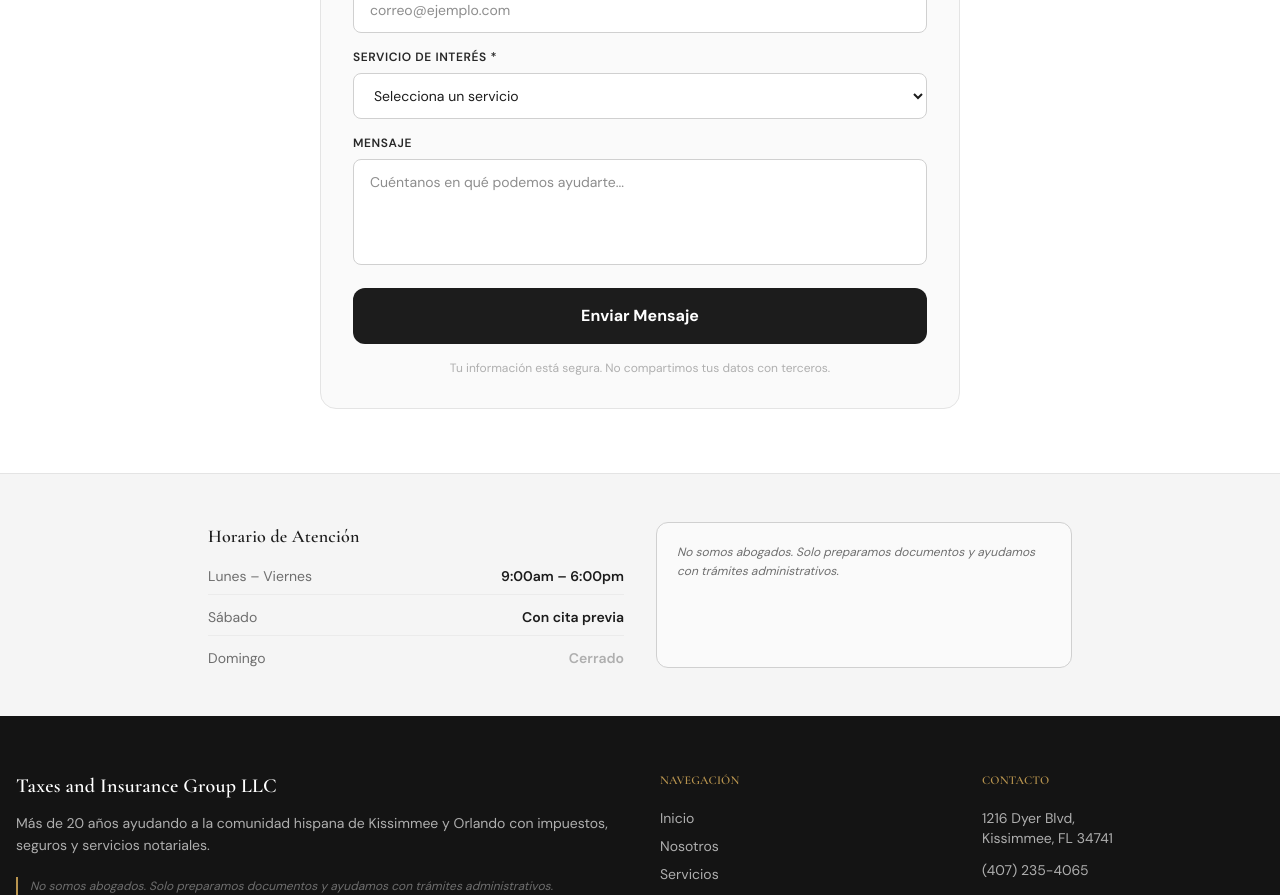
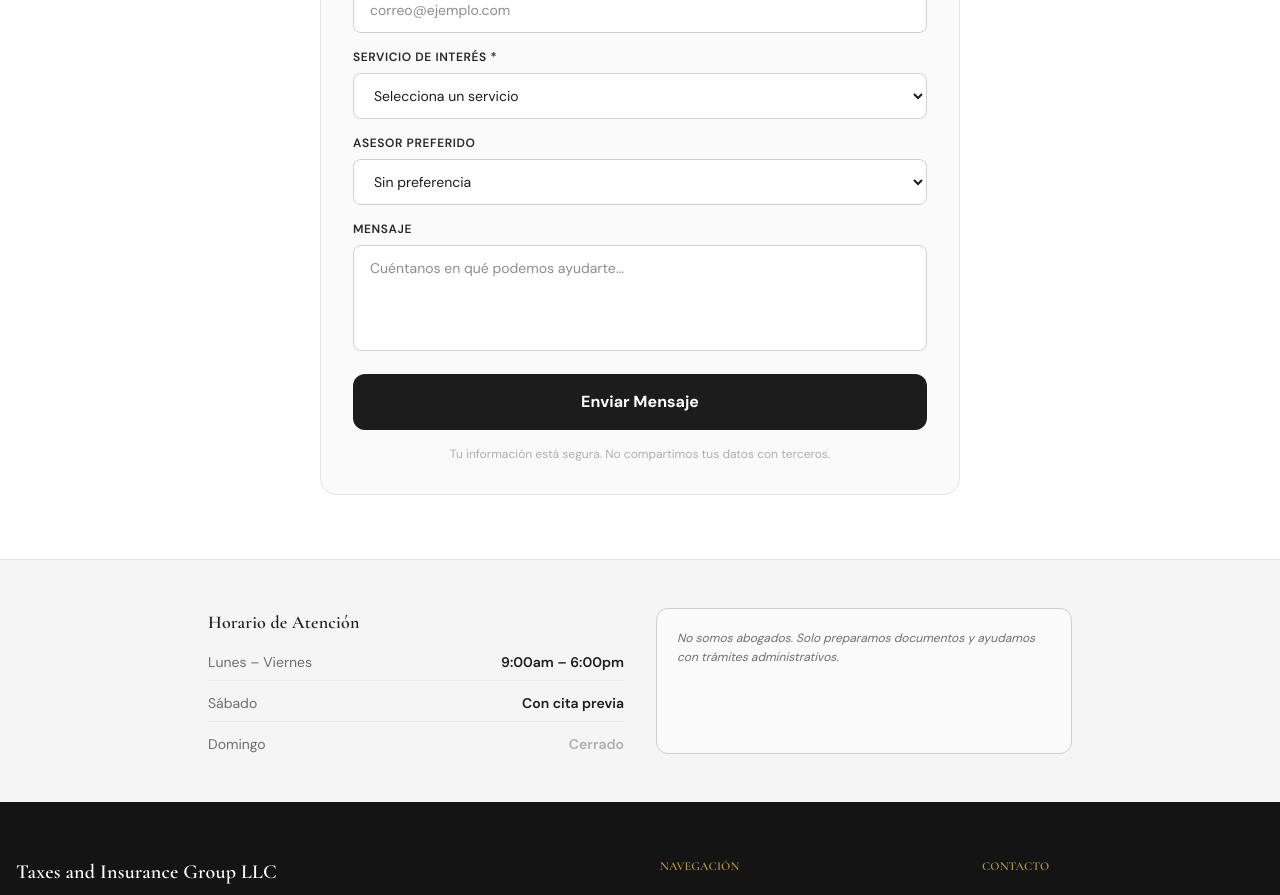
Before and after one commit to Jtovar27/demo-mayte, a Next.js app: page /contact in a window 1280 px wide. Shown: the part 1420-2315 px from the top of the page. Built offline with nearby package versions, Linux system fonts and the light colour scheme.

Commit message:
feat: add team-member selection to contact flow and centralize team data

```diff
--- a/src/app/contact/page.tsx
+++ b/src/app/contact/page.tsx
@@ -1,11 +1,15 @@
 "use client";
 import Image from "next/image";
+import { useState } from "react";
+import { CheckCircle } from "lucide-react";
 import { useLang } from "@/context/LanguageContext";
 import { SITE } from "@/config/site";
 import { serviceDropdownKeys } from "@/data/services";
+import { teamMembers } from "@/data/team";
 
 export default function ContactPage() {
   const { t } = useLang();
+  const [submitted, setSubmitted] = useState(false);
 
   const contactMethods = [
     {
@@ -36,6 +40,12 @@ export default function ContactPage() {
 
   // Prepend placeholder option, then all service title keys from shared data
   const serviceOptions = ["contact.form.service.ph", ...serviceDropdownKeys];
+
+  function handleSubmit(e: React.FormEvent) {
+    e.preventDefault();
+    // TODO: wire to /api/contact in a future phase
+    setSubmitted(true);
+  }
 
   return (
     <>
@@ -120,7 +130,37 @@ export default function ContactPage() {
             </h2>
             <p className="text-sm" style={{ color: "#6E6E6E" }}>{t("contact.form.sub")}</p>
           </div>
+
+          {submitted ? (
+            /* Success state */
+            <div
+              className="rounded-2xl p-10 border text-center flex flex-col items-center gap-5"
+              style={{ backgroundColor: "#FAFAFA", borderColor: "#E4E4E4" }}
+            >
+              <CheckCircle size={48} style={{ color: "#B9954F" }} />
+              <div>
+                <h3
+                  className="text-xl font-bold mb-2"
+                  style={{ color: "#1C1C1C", fontFamily: "var(--font-heading), serif" }}
+                >
+                  {t("contact.form.success.title")}
+                </h3>
+                <p className="text-sm" style={{ color: "#6E6E6E" }}>
+                  {t("contact.form.success.sub")}
+                </p>
+              </div>
+              <button
+                onClick={() => setSubmitted(false)}
+                className="text-sm font-semibold underline underline-offset-2"
+                style={{ color: "#B9954F" }}
+              >
+                {t("contact.form.success.back")}
+              </button>
+            </div>
+          ) : (
+            /* Form */
             <form
+              onSubmit={handleSubmit}
               className="space-y-4 rounded-2xl p-8 border"
               style={{ backgroundColor: "#FAFAFA", borderColor: "#E4E4E4" }}
             >
@@ -179,6 +219,23 @@ export default function ContactPage() {
               </div>
               <div>
                 <label className="block text-xs font-semibold mb-2 uppercase tracking-wider" style={{ color: "#272727" }}>
+                  {t("contact.form.team")}
+                </label>
+                <select
+                  className="w-full border rounded-lg px-4 py-3 text-sm bg-white focus:outline-none"
+                  style={{ borderColor: "#D0D0D0" }}
+                  defaultValue=""
+                >
+                  <option value="">{t("contact.form.team.ph")}</option>
+                  {teamMembers.map((member) => (
+                    <option key={member.id} value={member.id}>
+                      {t(member.nameKey)} — {t(member.roleKey)}
+                    </option>
+                  ))}
+                </select>
+              </div>
+              <div>
+                <label className="block text-xs font-semibold mb-2 uppercase tracking-wider" style={{ color: "#272727" }}>
                   {t("contact.form.message")}
                 </label>
                 <textarea
@@ -199,6 +256,7 @@ export default function ContactPage() {
                 {t("contact.form.privacy")}
               </p>
             </form>
+          )}
         </div>
       </section>
 
--- a/src/context/LanguageContext.tsx
+++ b/src/context/LanguageContext.tsx
@@ -270,8 +270,15 @@ const translations: Record<string, Record<Lang, string>> = {
   "contact.form.service.ph": { es: "Selecciona un servicio", en: "Select a service" },
   "contact.form.message": { es: "Mensaje", en: "Message" },
   "contact.form.message.ph": { es: "Cuéntanos en qué podemos ayudarte...", en: "Tell us how we can help you..." },
+  "contact.form.team": { es: "Asesor Preferido", en: "Preferred Advisor" },
+  "contact.form.team.ph": { es: "Sin preferencia", en: "No preference" },
   "contact.form.submit": { es: "Enviar Mensaje", en: "Send Message" },
   "contact.form.privacy": { es: "Tu información está segura. No compartimos tus datos con terceros.", en: "Your information is safe. We do not share your data with third parties." },
+  "contact.form.success.title": { es: "¡Mensaje Enviado!", en: "Message Sent!" },
+  "contact.form.success.sub": { es: "Gracias por contactarnos. Te responderemos a la brevedad posible.", en: "Thank you for reaching out. We will reply as soon as possible." },
+  "contact.form.success.back": { es: "Enviar otro mensaje", en: "Send another message" },
+  "team.mayte.name": { es: "Mayte F. Roses Soto", en: "Mayte F. Roses Soto" },
+  "team.mayte.role": { es: "Propietaria y Asesora Principal", en: "Owner & Senior Advisor" },
   "contact.hours.title": { es: "Horario de Atención", en: "Business Hours" },
   "contact.hours.mf": { es: "Lunes – Viernes", en: "Monday – Friday" },
   "contact.hours.sat": { es: "Sábado", en: "Saturday" },
--- /dev/null
+++ b/src/data/team.ts
@@ -0,0 +1,28 @@
+/**
+ * TEAM DATA — Canonical list of team members available for preferred-advisor selection.
+ *
+ * Used by:
+ *   - src/app/contact/page.tsx (preferred team-member dropdown in the contact form)
+ *
+ * To add a team member:
+ *   1. Add an entry here with a unique id, nameKey, and roleKey.
+ *   2. Add the corresponding nameKey and roleKey translations to src/context/LanguageContext.tsx.
+ *   3. The member will automatically appear in the contact form dropdown.
+ *
+ * This structure is designed to be admin-manageable in a future phase.
+ * Keep id values stable — they will be used as form values sent to the backend.
+ */
+
+export interface TeamMember {
+  id: string;
+  nameKey: string;
+  roleKey: string;
+}
+
+export const teamMembers: TeamMember[] = [
+  {
+    id: "mayte",
+    nameKey: "team.mayte.name",
+    roleKey: "team.mayte.role",
+  },
+];
```
Also changed, not shown: 1 other file (tests, documents, lock files or other folders). Lines whose indentation alone changed are shown as unchanged.
